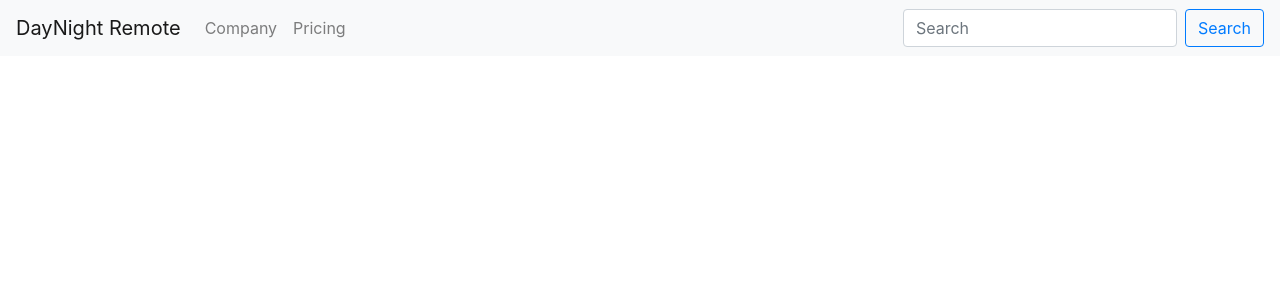
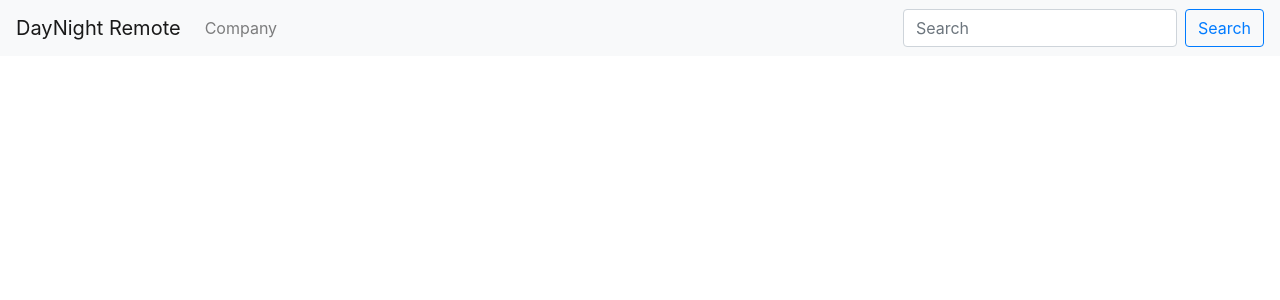
Before and after one commit to WHKL-9/FE-Jun21-M5D1, a React (Create React App) app: page / in a window 1280 px wide. Shown: the top 300 px of the page. Built offline with nearby package versions, Linux system fonts and the light colour scheme; no server answers.

Commit message:
updated img size

```diff
--- a/src/App.css
+++ b/src/App.css
@@ -36,3 +36,9 @@
     transform: rotate(360deg);
   }
 }
+
+.HomePageImage{
+  object-fit: contain;
+  max-width: 50vw;
+  max-height: 50vh;
+}
--- a/src/App.js
+++ b/src/App.js
@@ -42,7 +42,6 @@ function App() {
           <Link to="/Company">
             <Nav.Link href="#features">Company</Nav.Link>
           </Link>{" "}
-          <Nav.Link href="#pricing">Pricing</Nav.Link>
         </Nav>
         <Form inline>
           <FormControl
--- a/src/index.css
+++ b/src/index.css
@@ -11,9 +11,3 @@ code {
   font-family: source-code-pro, Menlo, Monaco, Consolas, 'Courier New',
     monospace;
 }
-
-.HomePageImage{
-  object-fit: contain;
-  max-width: 50vw;
-  max-height: 50vh;
-}
```
